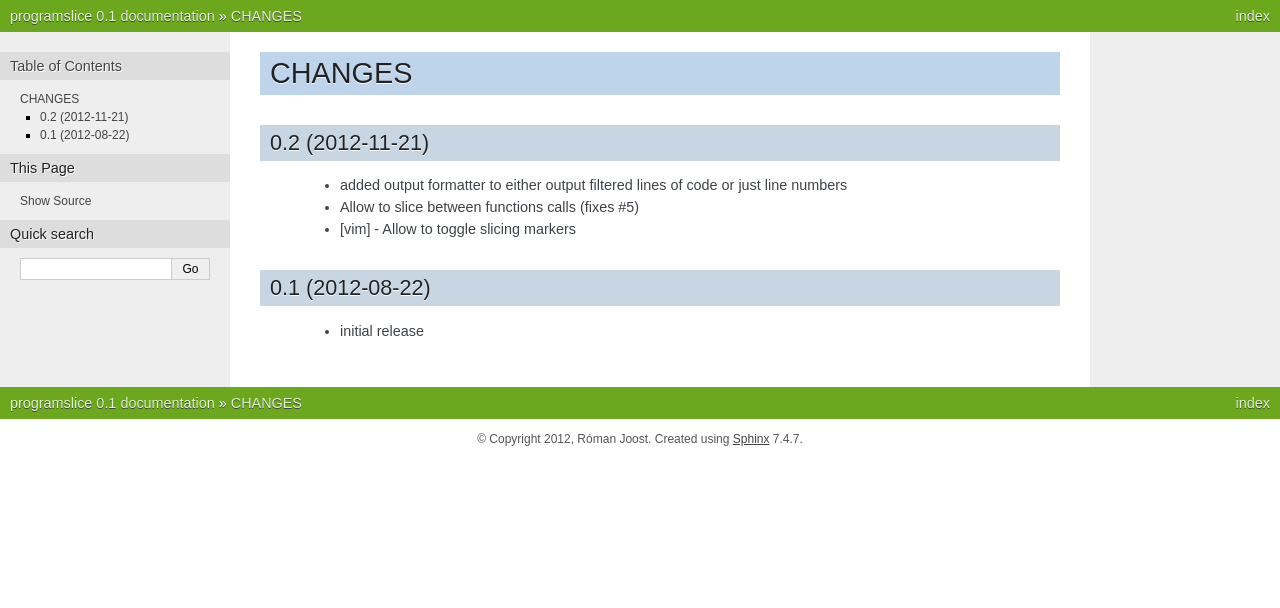
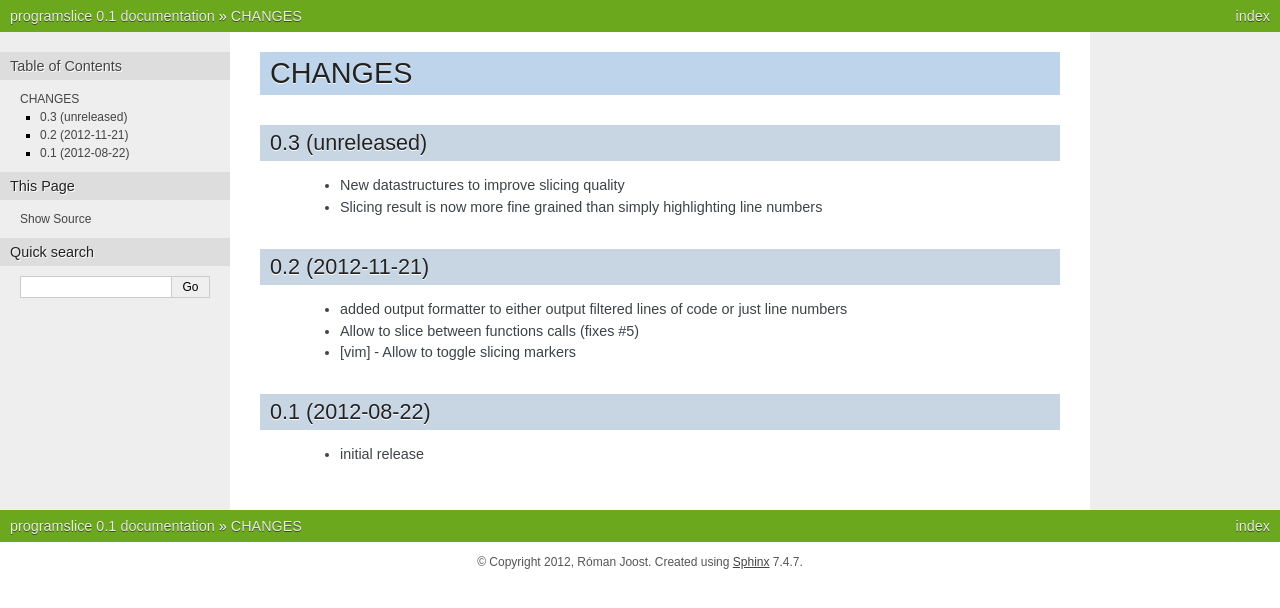
Before and after one commit to romanofski/programslice, a Sphinx documentation site: the page built from docs/CHANGES.rst, in a window 1280 px wide. Shown: the top 608 px of the page. Built offline with Sphinx 7.4.7, drawn with Linux system fonts in a browser that asks for light colours; formulas are drawn with MathJax 3.

Commit message:
doc: Updated changelog

```diff
--- a/docs/CHANGES.rst
+++ b/docs/CHANGES.rst
@@ -1,5 +1,12 @@
 CHANGES
 =======
+
+0.3 (unreleased)
+----------------
+
+    * New datastructures to improve slicing quality
+    * Slicing result is now more fine grained than simply highlighting
+      line numbers
 
 0.2 (2012-11-21)
 ----------------
```
